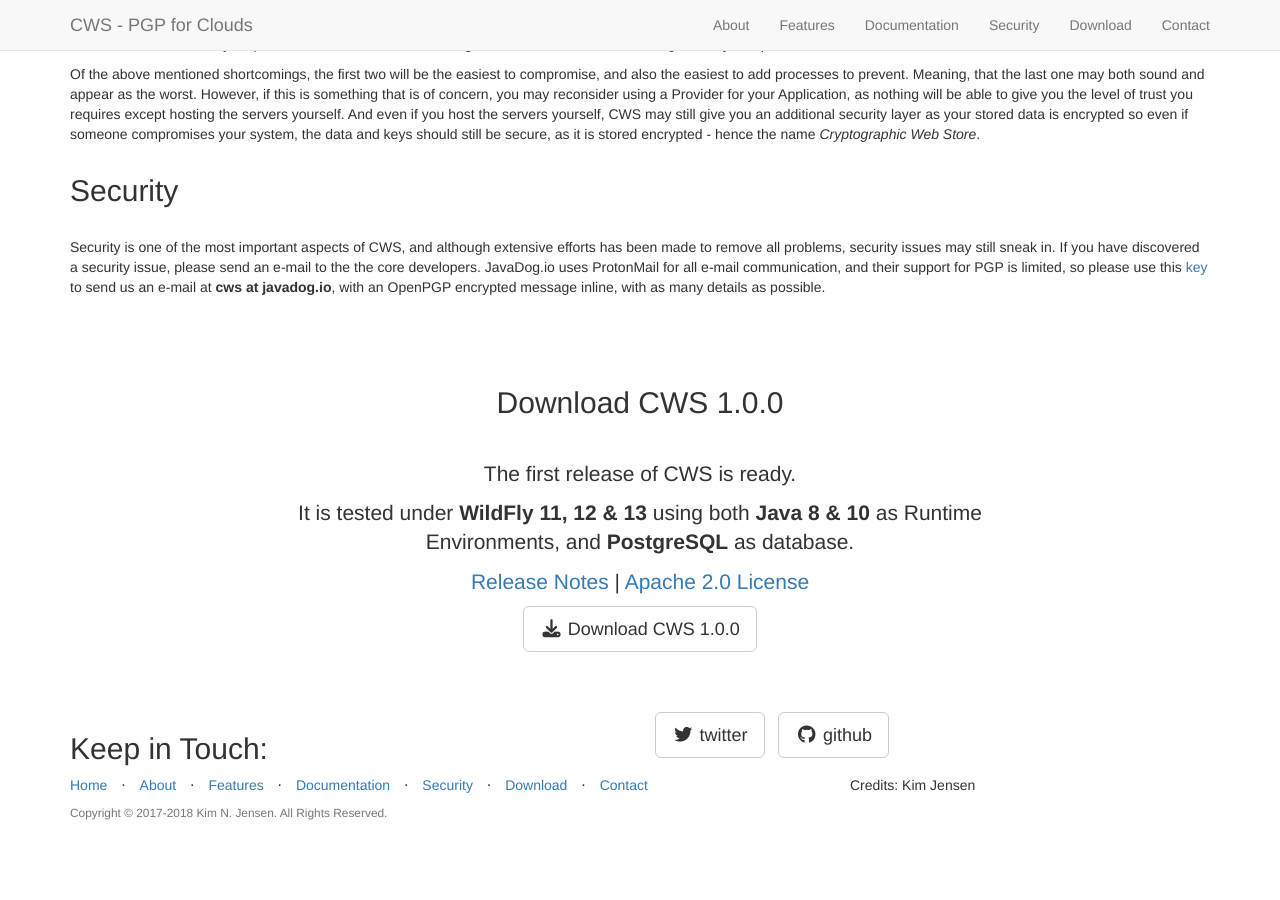
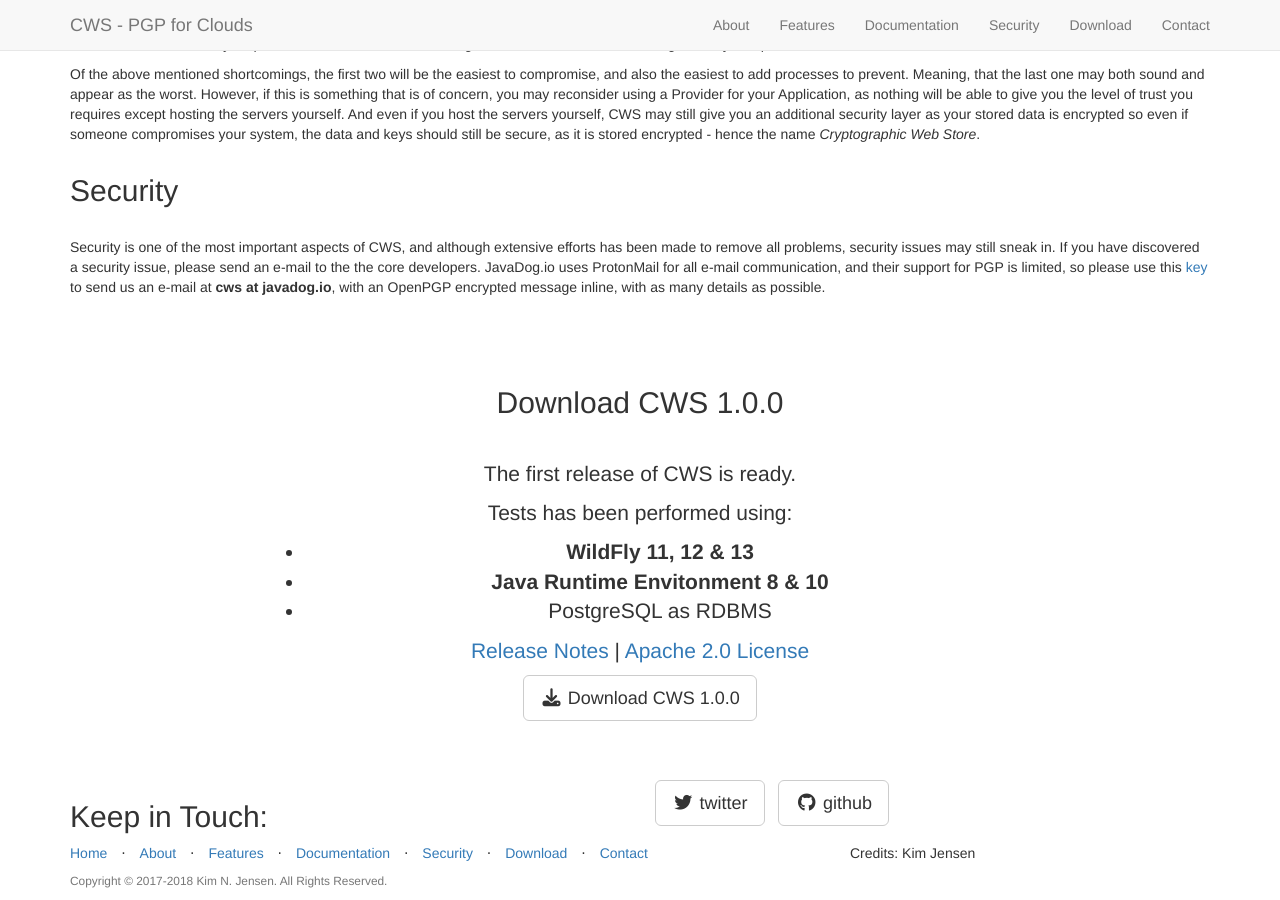
Before and after one commit to JavaDogs/cws-website, a Jekyll site: the page built from index.html, in a window 1280 px wide and 900 px high, scrolled down 2992 px. Built offline with Jekyll 4.4.1, drawn with Linux system fonts in a browser that asks for light colours; nearby versions of some CDN libraries; library files that are not in the unit come from our copies; before the commit the page ends 3824 px from its top, so only the background shows below that.

Commit message:
Changes test components to a list.

```diff
--- a/_includes/download.html
+++ b/_includes/download.html
@@ -7,9 +7,12 @@
             <br/>
             <p>The first release of CWS is ready.</p>
 
-            <p>It is tested under <strong>WildFly 11, 12 &amp; 13</strong> using
-            both <strong>Java 8 &amp; 10</strong> as Runtime Environments, and
-            <strong>PostgreSQL</strong> as database.</p>
+            <p>Tests has been performed using:</p>
+            <ul>
+                <li><strong>WildFly 11, 12 &amp; 13</strong></li>
+                <li><strong>Java Runtime Envitonment 8 &amp; 10</strong></li>
+                <li>PostgreSQL as RDBMS</li>
+            </ul>
 
             <p><a href="https://github.com/JavaDogs/cws/blob/master/README.md">Release Notes</a>
             | <a href="https://github.com/JavaDogs/cws/blob/master/LICENSE">Apache 2.0 License</a></p>
```
